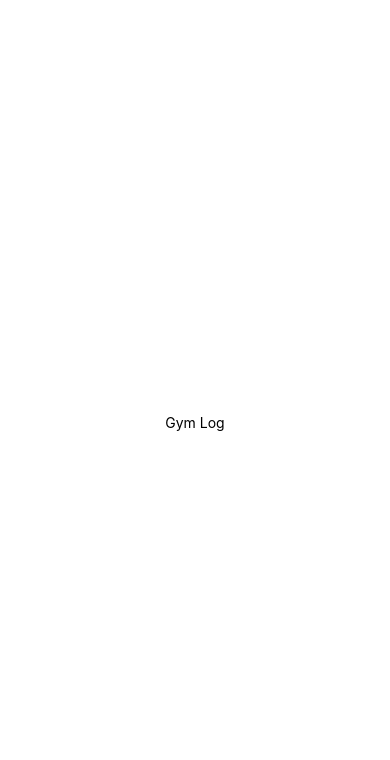
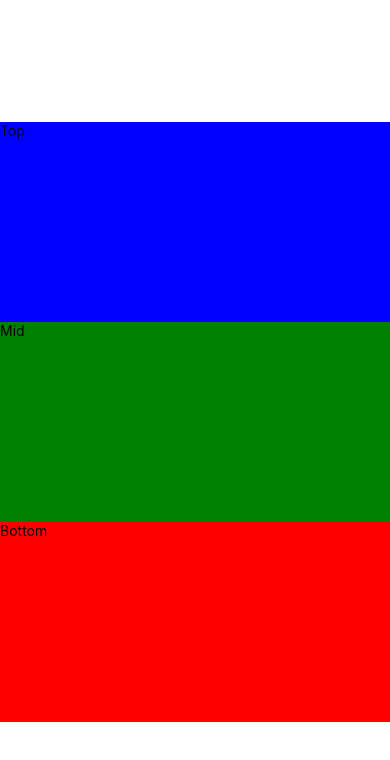
Before and after one commit to valm10/gymlog, a React Native app: screen / in a window 390 px wide. Shown: the top 760 px of the page. Built offline with nearby package versions, Linux system fonts and the light colour scheme.

Commit message:
Divided login page into 3 areas top,mid,bottom

```diff
--- a/App.tsx
+++ b/App.tsx
@@ -4,18 +4,11 @@ import Login from './src/pages/login';
 
 export default function App() {
   return (
-    <View style={styles.container}>
-      <StatusBar style="auto" />
       <Login />
-    </View>
   );
 }
 
 const styles = StyleSheet.create({
   container: {
-    flex: 1,
-    backgroundColor: '#fff',
-    alignItems: 'center',
-    justifyContent: 'center',
   },
 });
--- a/src/pages/login/index.tsx
+++ b/src/pages/login/index.tsx
@@ -1,11 +1,24 @@
 import React from "react";
 
 import {
-    Text
+    Text,
+    View
 } from 'react-native';
+
+import { style } from "./style";
 
 export default function Login (){
     return (
-        <Text>Gym Log</Text>
+        <View style={style.container}>
+            <View style={style.boxTop}>
+            <Text>Top</Text>
+            </View>
+            <View style={style.boxMid}>
+            <Text>Mid</Text>
+            </View>
+            <View style={style.boxBottom}>
+            <Text>Bottom</Text>
+            </View>
+        </View>
     )
 }
--- a/src/pages/login/style.ts
+++ b/src/pages/login/style.ts
@@ -0,0 +1,24 @@
+import { StyleSheet } from "react-native";
+
+export const style = StyleSheet.create({
+    container: {
+        flex:1,
+        alignItems:'center',
+        justifyContent:'center'
+    },
+    boxTop: {
+        width:'100%',
+        height:200,
+        backgroundColor:'blue'
+    },
+    boxMid: {
+        width:'100%',
+        height:200,
+        backgroundColor:'green'
+    },
+    boxBottom: {
+        width:'100%',
+        height:200,
+        backgroundColor:'red'
+    }
+})
```
